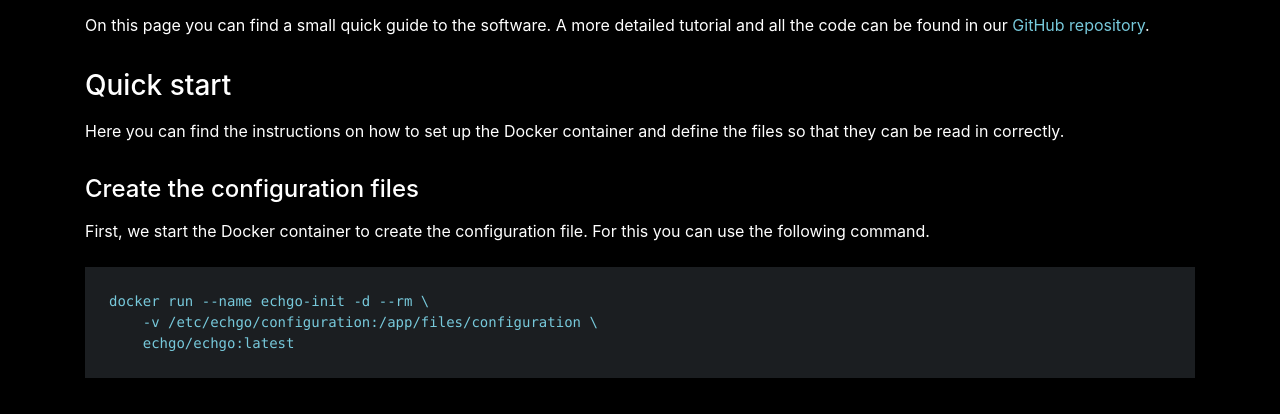
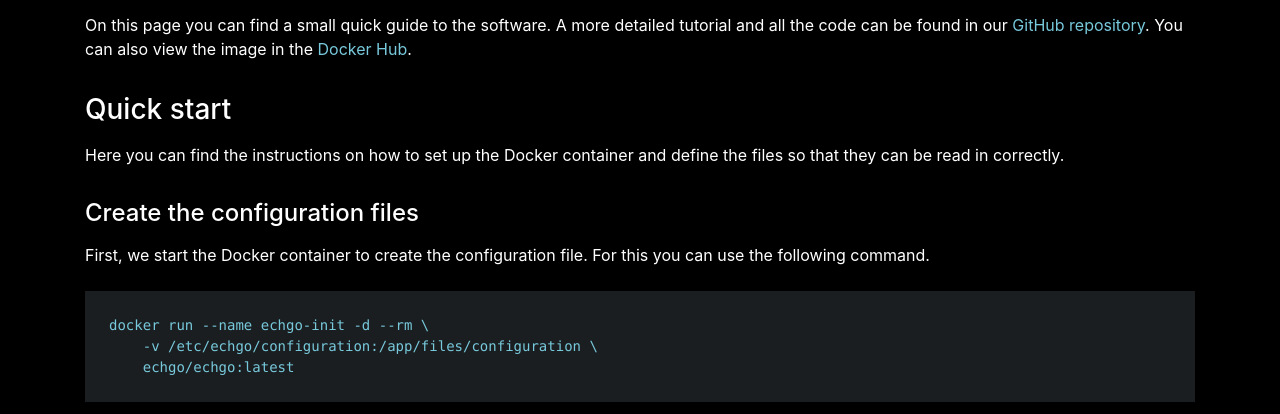
Before and after one commit to echgo/echgo.github.io, a plain HTML site: page index.html in a window 1280 px wide. Shown: the part 219-633 px from the top of the page. Drawn offline with Linux system fonts and the light colour scheme.

Commit message:
Add link to docker hub on index site

```diff
--- a/index.html
+++ b/index.html
@@ -60,7 +60,7 @@
                 <div class="col-md-12 pb-5">
                     <h1>Welcome to echGo</h1>
                     <p class="pt-3">This small Docker project is the easiest way to send notifications directly via .txt, .json or .xml files to services like: <a href="https://gotify.net/" title="Gotify">Gotify</a>, <a href="https://pushover.net/" title="Pushover">Pushover</a>, <a href="https://matrix.org/" title="Matrix">Matrix</a>, <a href="https://telegram.org/" title="Telegram">Telegram</a>, <a href="https://discord.com/" title="Discord">Discord</a>, <a href="https://slack.com/" title="Slack">Slack</a>, <a href="https://trello.com/" title="Trello">Trello</a>, <a href="https://www.zendesk.com/" title="Zendesk">Zendesk</a>, <a href="https://osticket.com/" title="osTicket">osTicket</a>, <a href="https://www.twilio.com/" title="twillo">twillo</a> SMTP (Email) or Webhook.</p>
-                    <p>On this page you can find a small quick guide to the software. A more detailed tutorial and all the code can be found in our <a href="https://github.com/echgo/echgo" title="GitHub repository">GitHub repository</a>.</p>
+                    <p>On this page you can find a small quick guide to the software. A more detailed tutorial and all the code can be found in our <a href="https://github.com/echgo/echgo" title="GitHub repository">GitHub repository</a>. You can also view the image in the <a href="https://hub.docker.com/r/echgo/echgo" title="Docker Hub">Docker Hub</a>.</p>
                     <h3 class="pt-3">Quick start</h3>
                     <p class="pt-2">Here you can find the instructions on how to set up the Docker container and define the files so that they can be read in correctly.</p>
                     <h4 class="pt-3">Create the configuration files</h4>
```
